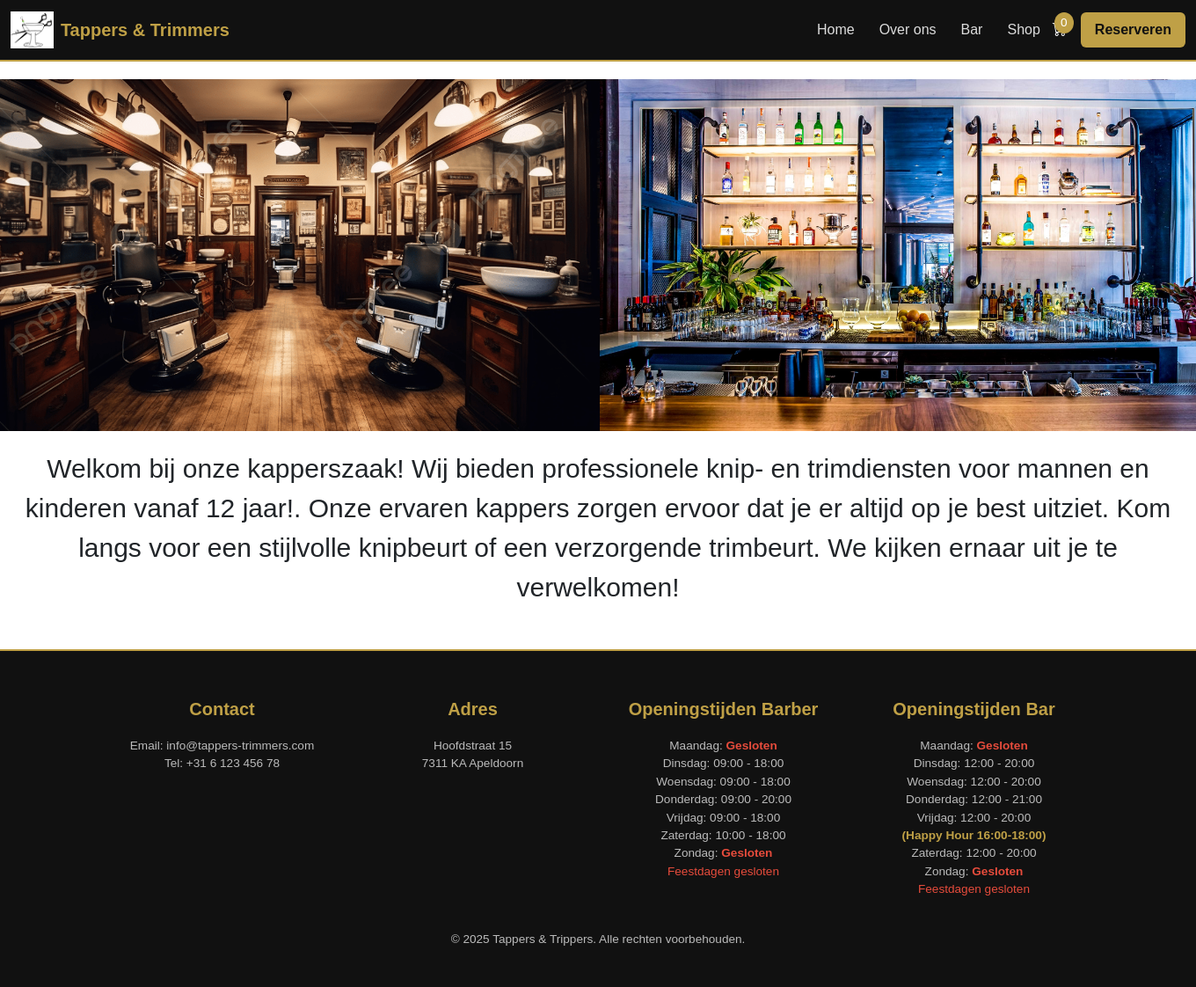
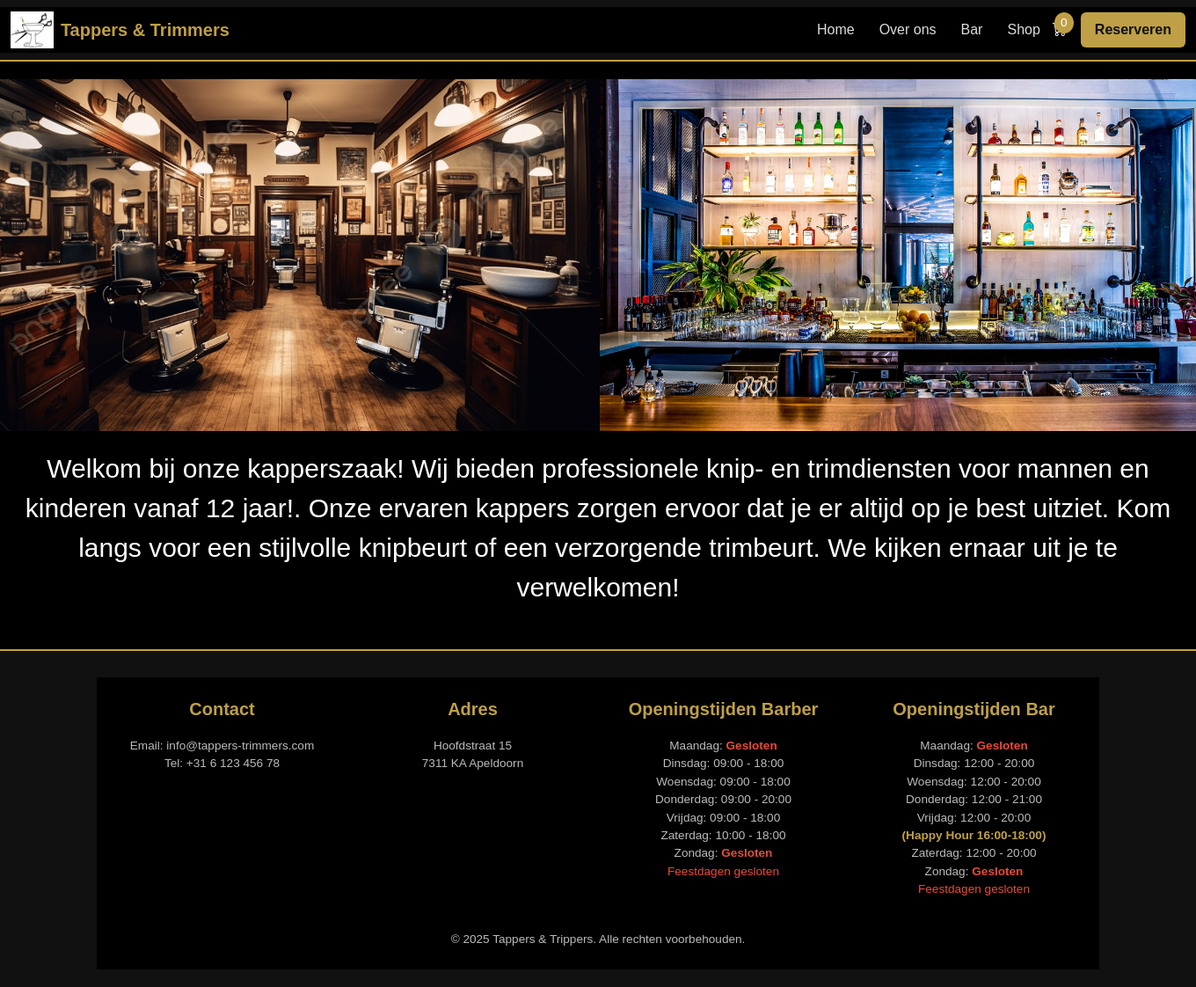
Before and after one commit to Mashyx/TappersTrimmers, a PHP site: page /web/homepage.php in a window 1360 px wide; the page is wider, and only the part inside the window is pictured. Shown: that part at 88% size. Run offline with PHP 8.4, Linux system fonts and the light colour scheme.

Commit message:
aanpassing

```diff
--- a/css/style.css
+++ b/css/style.css
@@ -6,6 +6,7 @@
     text-decoration: none;
     outline: none;
     font-family: 'Poppins', sans-serif;
+    background-color: #000000;
 }
 
 .body{
--- a/web/homepage.php
+++ b/web/homepage.php
@@ -5,11 +5,11 @@
     <meta charset="UTF-8">
     <meta name="viewport" content="width=device-width, initial-scale=1.0">
     <title>Home pagina</title>
+</head>
+<body class="body">
     <?php
     include("header.php");
     ?>
-</head>
-<body>
      <!-- fotos voor de homepage -->
     <div class="afbeeldingHome">
         <img src="../assets/pngtree-barbershop-with-chairs-in-traditional-styles-and-mirrors-in-front-picture-image_3372710.jpg" width = "900" height = "400">
@@ -22,8 +22,9 @@
     <!-- fotos voor de homepage -->
 
 
-    <?php
-    include("footer.php");
-    ?>
+        <?php
+        include("footer.php");
+        ?>
+
 </body>
 </html>
```
